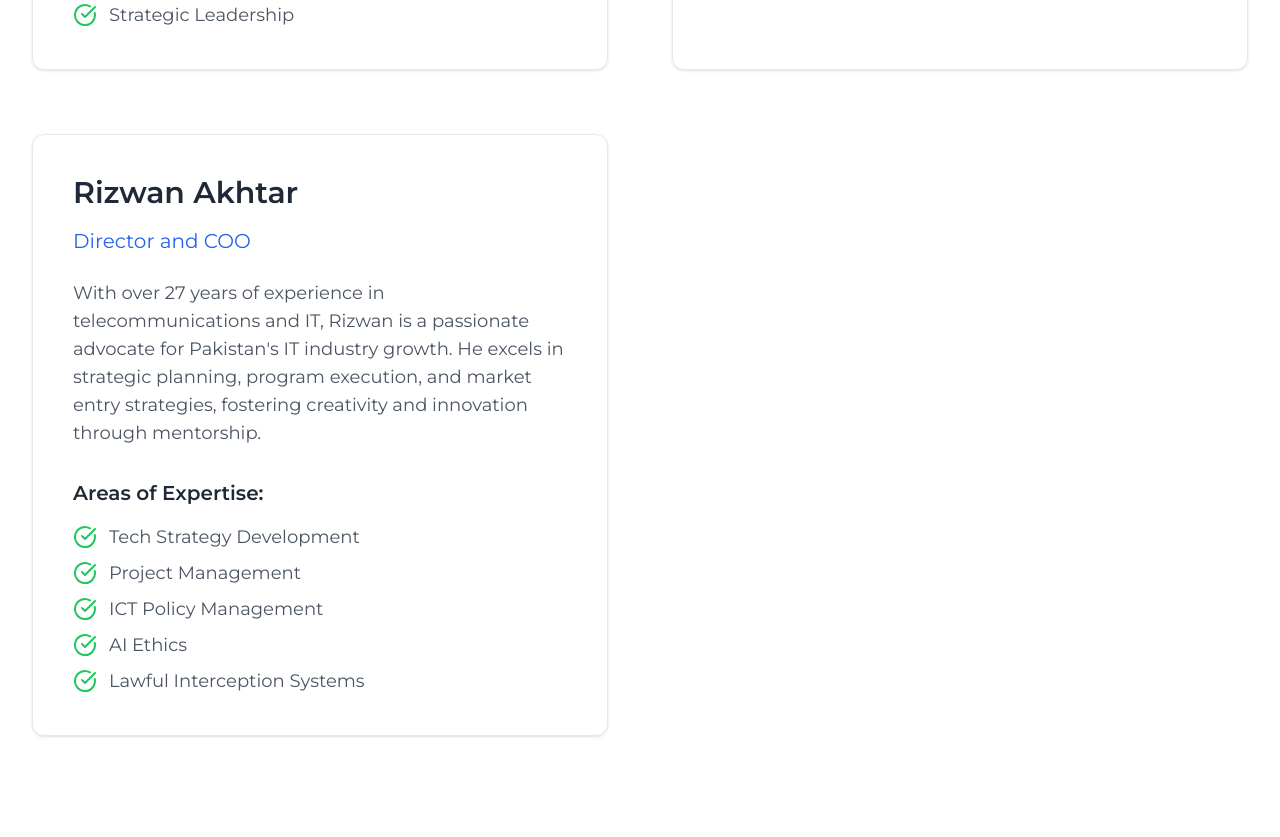
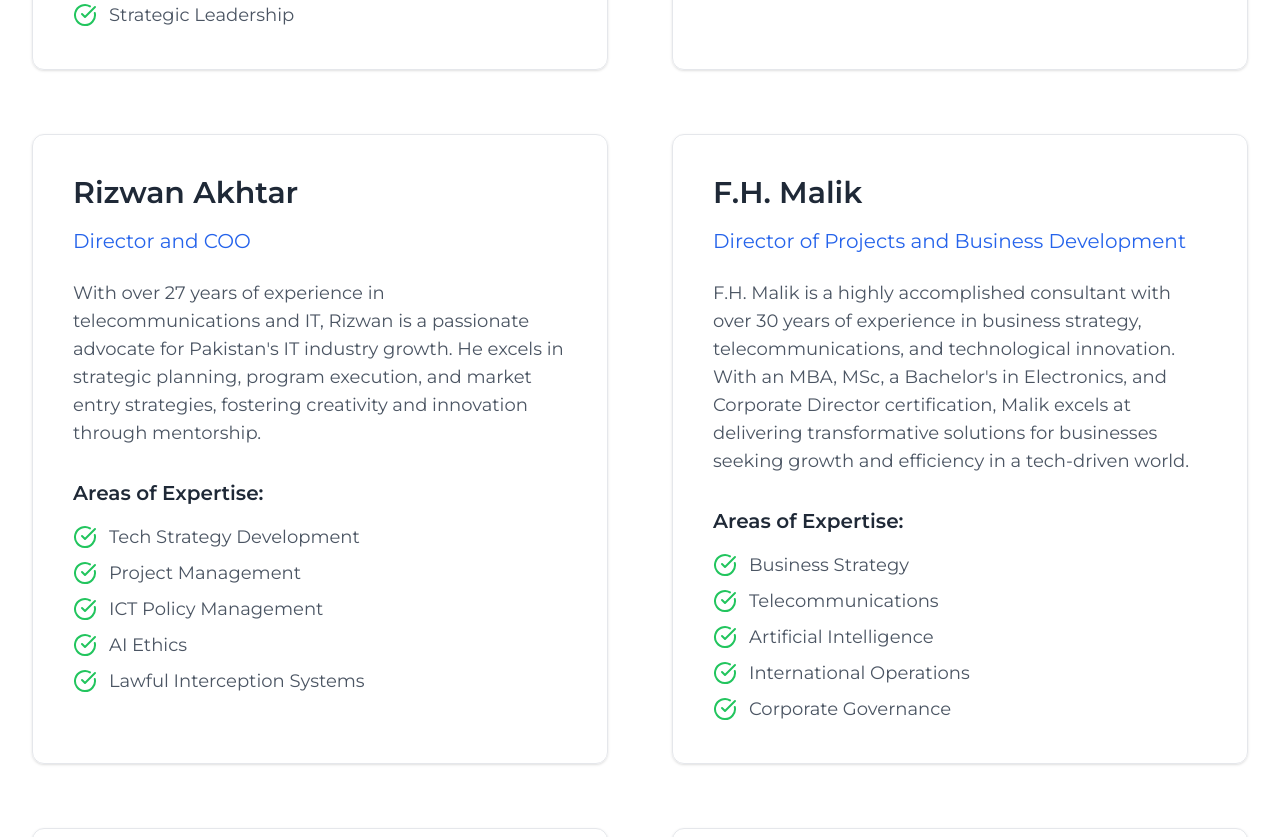
Before and after one commit to freeehd/Elysian, a Next.js app: page /our-team in a window 1280 px wide. Shown: the part 1900-2737 px from the top of the page. Built offline with nearby package versions, Linux system fonts and the light colour scheme.

Commit message:
profiles

```diff
--- a/app/our-team/page.tsx
+++ b/app/our-team/page.tsx
@@ -18,7 +18,7 @@ const teamMembers = [
   },
   {
     name: "Zulfiqar Mehdi",
-    role: "Consultant",
+    role: "Director and CTO",
     bio: "Zulfiqar brings 30+ years of expertise in communication and IT, specializing in mobile network deployment, technology management, and innovative solution delivery.",
     expertise: ["Network Deployment", "IT Consulting", "Technology Management"]
   },
@@ -33,7 +33,46 @@ const teamMembers = [
       "AI Ethics",
       "Lawful Interception Systems"
     ]
-  }
+  },
+  {
+    name: "F.H. Malik",
+    role: "Director of Projects and Business Development",
+    bio: "F.H. Malik is a highly accomplished consultant with over 30 years of experience in business strategy, telecommunications, and technological innovation. With an MBA, MSc, a Bachelor's in Electronics, and Corporate Director certification, Malik excels at delivering transformative solutions for businesses seeking growth and efficiency in a tech-driven world.",
+    expertise: [
+      "Business Strategy",
+      "Telecommunications",
+      "Artificial Intelligence",
+      "International Operations",
+      "Corporate Governance"
+    ]
+  },
+  {
+    name: "Ovais Abbasi",
+    role: "Telecommunications Consultant",
+    bio: "Ovais Abbasi is a seasoned telecommunications professional with 30 years of expertise. He offers strategic guidance in spectrum acquisition & management, network planning, and regulatory compliance. His proven track record in project and program management, coupled with a deep understanding of risk and change management, enables him to assist organizations in successfully executing complex initiatives.",
+    expertise: [
+      "Spectrum Management",
+      "Network Planning",
+      "Regulatory Compliance",
+      "Project Management",
+      "Six Sigma",
+      "Electronic Warfare",
+      "Military Technology"
+    ]
+  },
+  {
+    name: "Sarim Ali",
+    role: "Solutions Architect",
+    bio: "Sarim Ali is a skilled Solutions Architect with expertise in client communication, environment elicitation, and full-stack development. With a strong background in creating tailored solutions, Sarim Ali excels in delivering outcomes that perfectly meet client needs. His passion for innovation and problem-solving drives his success in executing complex technical initiatives.",
+    expertise: [
+      "Full-Stack Development and Deployment",
+      "Cloud Development",
+      "Blockchain Technologies",
+      "International Operations",
+      "QA and Testing",
+      "Requirements Engineering"
+    ]
+  },
 ]
 
 const companyValues = [
--- a/components/Navbar.tsx
+++ b/components/Navbar.tsx
@@ -176,7 +176,7 @@ export default function NavBar() {
               <NavigationMenuList>
                 <NavigationMenuItem>
                   <NavigationMenuTrigger
-                    className="text-sm font-medium transition-colors hover:text-[#3584C0] data-[state=open]:text-[#3584C0] text-gray-800 dark:text-gray-200"
+                    className="text-sm  transition-colors hover:text-[#3584C0] data-[state=open]:text-[#3584C0] font-bold text-cyan-400 dark:text-gray-200"
                   >
                     COMPANY
                   </NavigationMenuTrigger>
@@ -201,7 +201,7 @@ export default function NavBar() {
 
                 <NavigationMenuItem>
                   <NavigationMenuTrigger
-                    className="text-sm font-medium transition-colors hover:text-[#3584C0] data-[state=open]:text-[#3584C0] text-gray-800 dark:text-gray-200"
+                    className="text-sm  transition-colors hover:text-[#3584C0] data-[state=open]:text-[#3584C0] font-bold text-cyan-400 dark:text-gray-200"
                   >
                     APPROACH
                   </NavigationMenuTrigger>
@@ -226,7 +226,7 @@ export default function NavBar() {
 
                 <NavigationMenuItem>
                   <NavigationMenuTrigger
-                    className="text-sm font-medium transition-colors hover:text-[#3584C0] data-[state=open]:text-[#3584C0] text-gray-800 dark:text-gray-200"
+                    className="text-sm  transition-colors hover:text-[#3584C0] data-[state=open]:text-[#3584C0]  font-bold text-cyan-400 dark:text-gray-200"
                   >
                     SERVICES & SOLUTIONS
                   </NavigationMenuTrigger>
```
Also changed, not shown: 1 other file (tests, documents, lock files or other folders).
